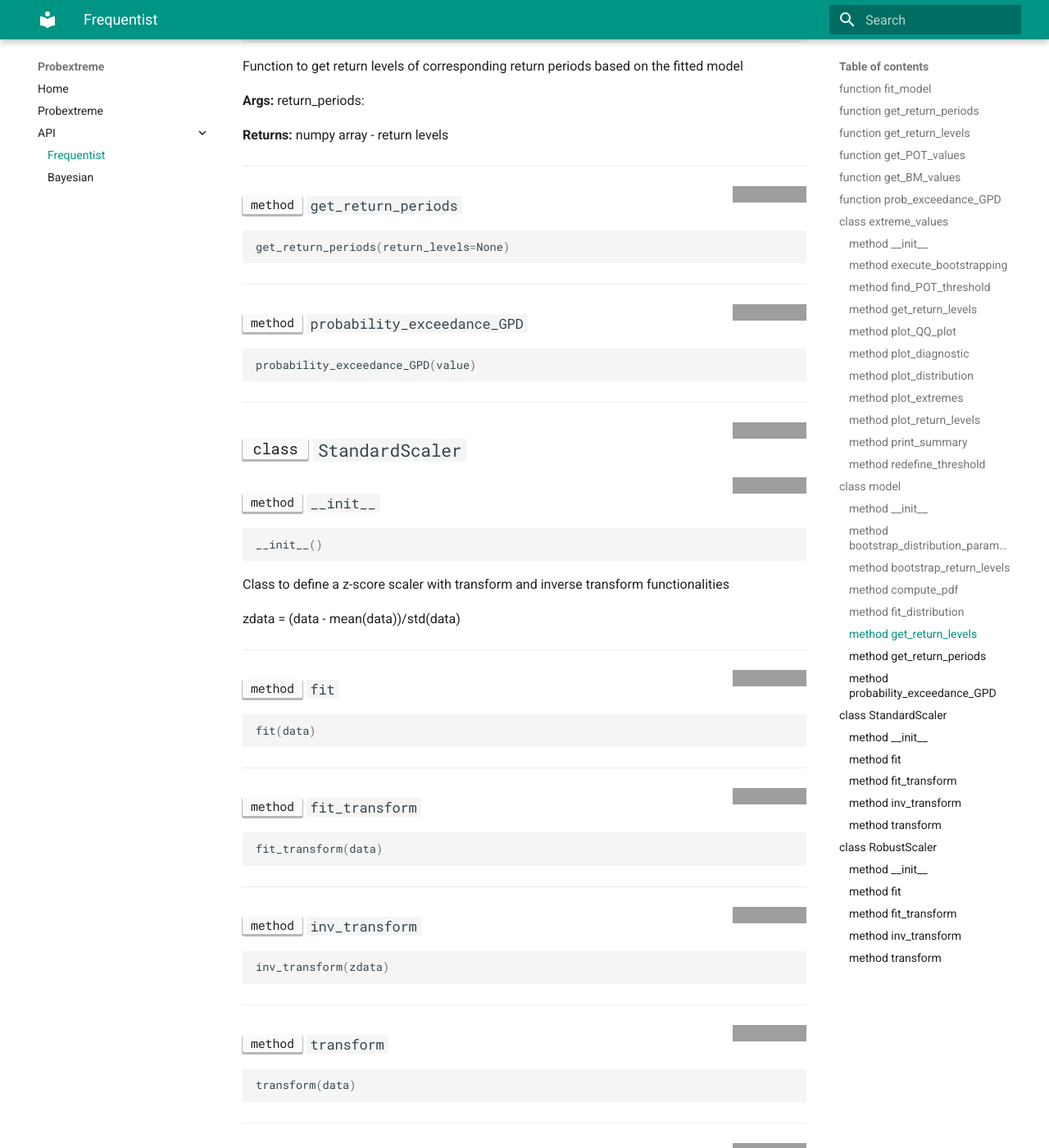
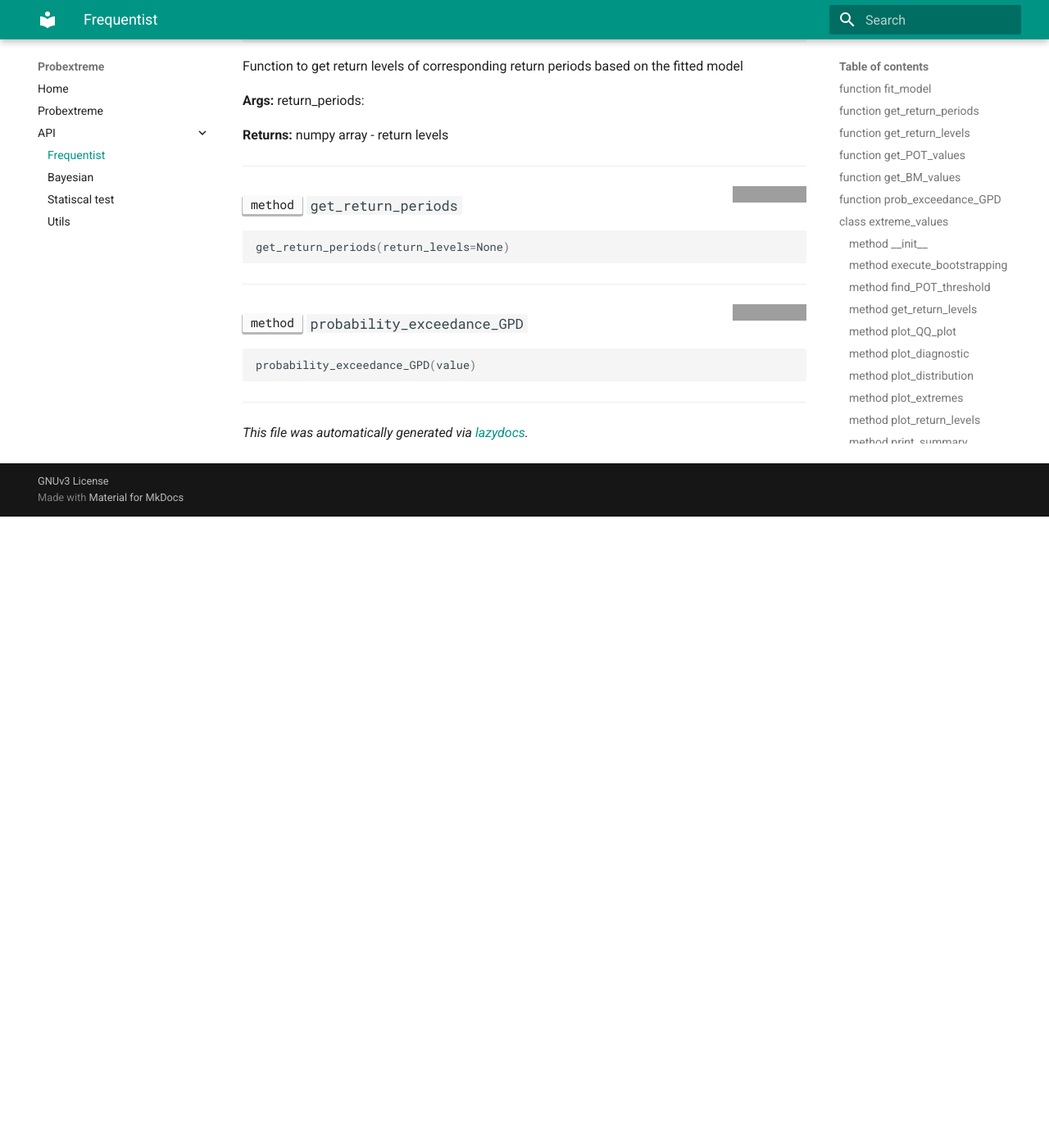
Before and after one commit to ArcticSnow/probextreme, an MkDocs documentation site: the page built from docs/api/probextreme.frequentist_extreme.md, in a window 1280 px wide and 1400 px high, scrolled down 6462 px. Shown: the whole window at 82% size. Built offline with MkDocs 1.6.1 and Material for MkDocs 9.7.7, drawn with Linux system fonts in a browser that asks for light colours; after the commit the page ends 7092 px from its top, so only the background shows below that; some of the changed text lies outside the part shown; grey boxes are pictures that could not be loaded.

Commit message:
utils, and doc

````diff
--- a/docs/api/probextreme.frequentist_extreme.md
+++ b/docs/api/probextreme.frequentist_extreme.md
@@ -480,168 +480,6 @@
 
 
 
----
-
-<a href="../../probextreme/frequentist_extreme.py#L595"><img align="right" style="float:right;" src="https://img.shields.io/badge/-source-cccccc?style=flat-square"></a>
-
-## <kbd>class</kbd> `StandardScaler`
-
-
-
-
-<a href="../../probextreme/frequentist_extreme.py#L596"><img align="right" style="float:right;" src="https://img.shields.io/badge/-source-cccccc?style=flat-square"></a>
-
-### <kbd>method</kbd> `__init__`
-
-```python
-__init__()
-```
-
-Class to define a z-score scaler with transform and inverse transform functionalities
-
-zdata = (data - mean(data))/std(data)
-
-
-
-
----
-
-<a href="../../probextreme/frequentist_extreme.py#L606"><img align="right" style="float:right;" src="https://img.shields.io/badge/-source-cccccc?style=flat-square"></a>
-
-### <kbd>method</kbd> `fit`
-
-```python
-fit(data)
-```
-
-
-
-
-
----
-
-<a href="../../probextreme/frequentist_extreme.py#L616"><img align="right" style="float:right;" src="https://img.shields.io/badge/-source-cccccc?style=flat-square"></a>
-
-### <kbd>method</kbd> `fit_transform`
-
-```python
-fit_transform(data)
-```
-
-
-
-
-
----
-
-<a href="../../probextreme/frequentist_extreme.py#L613"><img align="right" style="float:right;" src="https://img.shields.io/badge/-source-cccccc?style=flat-square"></a>
-
-### <kbd>method</kbd> `inv_transform`
-
-```python
-inv_transform(zdata)
-```
-
-
-
-
-
----
-
-<a href="../../probextreme/frequentist_extreme.py#L610"><img align="right" style="float:right;" src="https://img.shields.io/badge/-source-cccccc?style=flat-square"></a>
-
-### <kbd>method</kbd> `transform`
-
-```python
-transform(data)
-```
-
-
-
-
-
-
----
-
-<a href="../../probextreme/frequentist_extreme.py#L620"><img align="right" style="float:right;" src="https://img.shields.io/badge/-source-cccccc?style=flat-square"></a>
-
-## <kbd>class</kbd> `RobustScaler`
-
-
-
-
-<a href="../../probextreme/frequentist_extreme.py#L621"><img align="right" style="float:right;" src="https://img.shields.io/badge/-source-cccccc?style=flat-square"></a>
-
-### <kbd>method</kbd> `__init__`
-
-```python
-__init__()
-```
-
-Class to define a robust z-score scaler with transform and inverse transform functionalities
-
-zdata = (data - median(data))/std(data)
-
-
-
-
----
-
-<a href="../../probextreme/frequentist_extreme.py#L631"><img align="right" style="float:right;" src="https://img.shields.io/badge/-source-cccccc?style=flat-square"></a>
-
-### <kbd>method</kbd> `fit`
-
-```python
-fit(data)
-```
-
-
-
-
-
----
-
-<a href="../../probextreme/frequentist_extreme.py#L641"><img align="right" style="float:right;" src="https://img.shields.io/badge/-source-cccccc?style=flat-square"></a>
-
-### <kbd>method</kbd> `fit_transform`
-
-```python
-fit_transform(data)
-```
-
-
-
-
-
----
-
-<a href="../../probextreme/frequentist_extreme.py#L638"><img align="right" style="float:right;" src="https://img.shields.io/badge/-source-cccccc?style=flat-square"></a>
-
-### <kbd>method</kbd> `inv_transform`
-
-```python
-inv_transform(zdata)
-```
-
-
-
-
-
----
-
-<a href="../../probextreme/frequentist_extreme.py#L635"><img align="right" style="float:right;" src="https://img.shields.io/badge/-source-cccccc?style=flat-square"></a>
-
-### <kbd>method</kbd> `transform`
-
-```python
-transform(data)
-```
-
-
-
-
-
-
 
 
 ---
--- a/mkdocs.yml
+++ b/mkdocs.yml
@@ -8,6 +8,8 @@
   - API:
       - Frequentist: api/probextreme.frequentist_extreme.md
       - Bayesian: api/probextreme.bayesian_extreme.md
+      - Statiscal test: api/probextreme.stat_test.md
+      - Utils: api/probextreme.utils.md
 theme:
   name: material
   palette:
--- a/probextreme/__init__.py
+++ b/probextreme/__init__.py
@@ -1 +1,2 @@
 from . import frequentist_extreme
+from . import utils
````
Also changed, not shown: docs/api/probextreme.bayesian_extreme.md (+10 -4 lines), docs/api/probextreme.md (+1 -0 lines), docs/api/probextreme.stat_test.md (added, +71 -0 lines), docs/api/probextreme.utils.md (added, +176 -0 lines), 4 other files.
